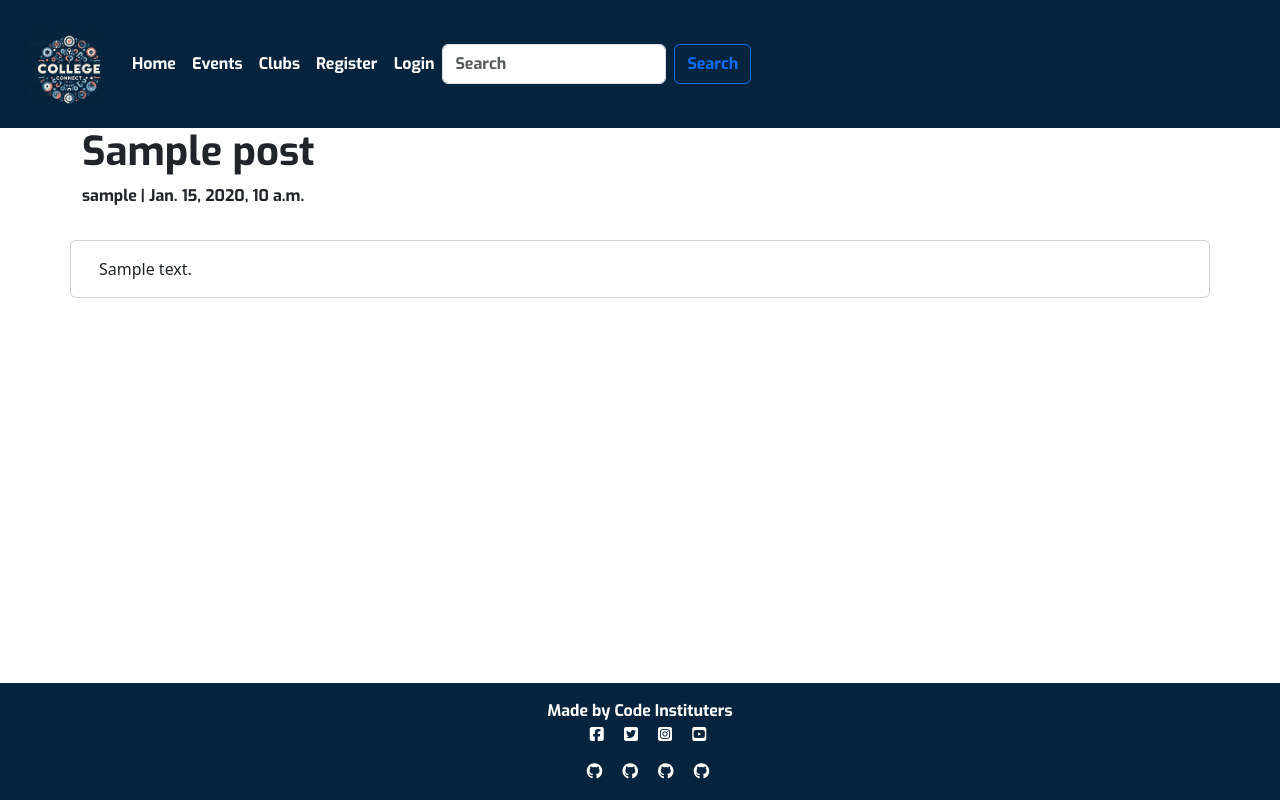
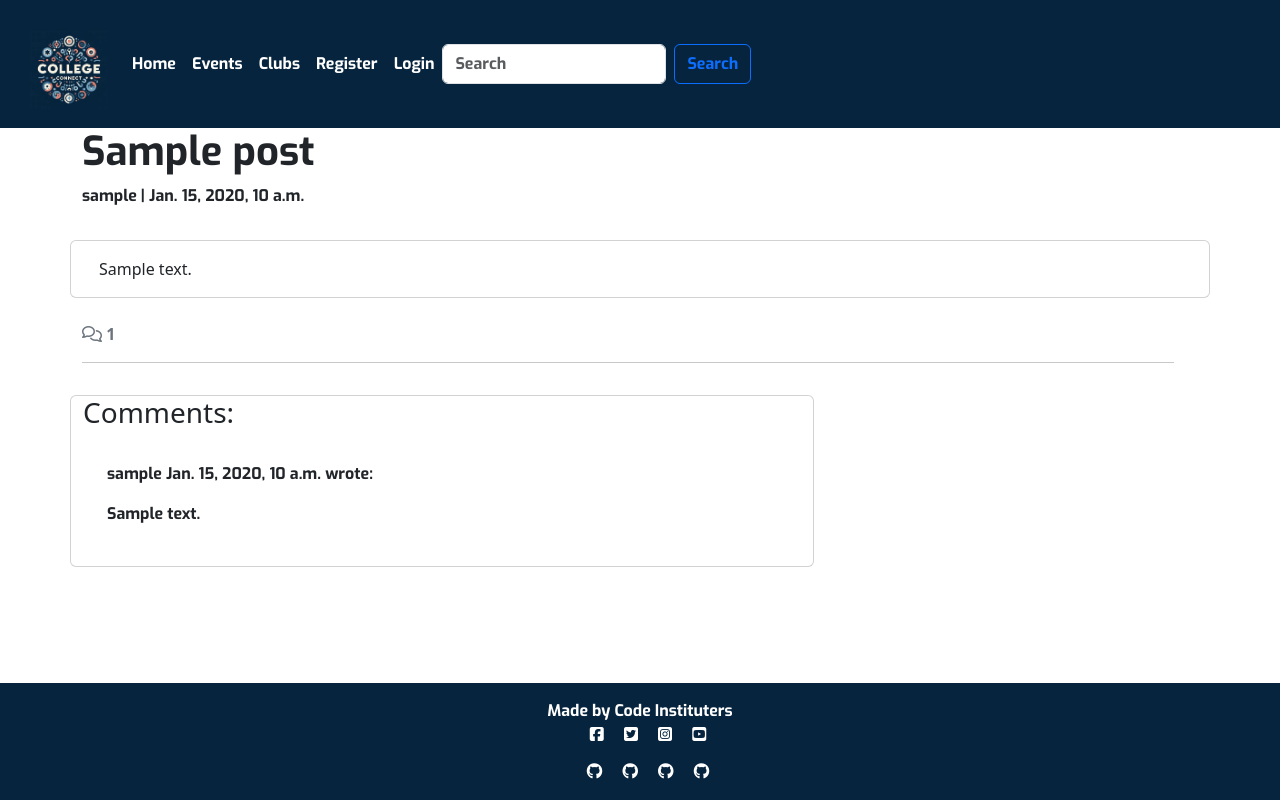
Before and after one commit to Karlsberg62/Hackathon-3, a Django app: a page that uses hackathon3/templates/hackathon3/post_detail.html in a window 1280 px wide. Run offline with Django 4.2, Linux system fonts and the light colour scheme; tables that the repository leaves empty hold one stand-in row (values such as "Sample post"); some libraries are stand-ins or nearby versions.

Commit message:
ADD: Comments admin panel, model & code for post_details

```diff
--- a/hackathon3/admin.py
+++ b/hackathon3/admin.py
@@ -1,6 +1,6 @@
 from django.contrib import admin
+from .models import Post, Comment
 from django_summernote.admin import SummernoteModelAdmin
-from .models import Post
 # Register your models here.
 
 
@@ -10,8 +10,6 @@ class PostAdmin(SummernoteModelAdmin):
     Lists fields for display in admin, fields for search,
     field filters, fields to prepopulate and rich-text editor.
     """
-
-
     list_display = ('title', 'slug', 'status', 'created_on')
     search_fields = ['title', 'content']
     list_filter = ('status','created_on')
@@ -19,3 +17,4 @@ class PostAdmin(SummernoteModelAdmin):
     summernote_fields = ('content',)
 
 # admin.site.register(Post)
+admin.site.register(Comment)
--- a/hackathon3/models.py
+++ b/hackathon3/models.py
@@ -34,3 +34,22 @@ class Post(models.Model):
         ordering = ['-created_on']
     def __str__(self):
         return f"{self.title}| written by {self.author}"
+
+class Comment(models.Model):
+    post = models.ForeignKey(
+        Post, on_delete=models.CASCADE, related_name="comments")
+    author = models.ForeignKey(
+        User, on_delete=models.CASCADE, related_name="commenter")
+    body = models.TextField()
+    approved = models.BooleanField(default=False)
+    created_on = models.DateTimeField(auto_now_add=True)
+    challenge = models.FloatField(default=3.0)
+
+    class Meta:
+        ordering = ["-created_on"]
+    def __str__(self):
+        return f"{self.body} | written by {self.author}"
+
+def profile_page(request):
+    user = get_object_or_404(User, user=request.user)
+    comments = user.commenter.all()
--- a/hackathon3/templates/hackathon3/post_detail.html
+++ b/hackathon3/templates/hackathon3/post_detail.html
@@ -30,10 +30,49 @@
                 </article>
             </div>
         </div>
+        <!-- Displaying count of comments -->
+  <div class="row">
+    <div class="col-12">
+      <strong class="text-secondary">
+        <i class="far fa-comments"></i> {{ comment_count }}
+      </strong>
     </div>
-
-
-
+    <div class="col-12">
+      <hr>
+    </div>
+  </div>
+  <!-- Displaying Comments -->
+  <div class="row">
+    <div class="col-md-8 card mb-4  mt-3 ">
+      <h3>Comments:</h3>
+      <div class="card-body">
+        <!-- We want a for loop inside the empty control tags
+          to iterate through each comment in comments -->
+        {% for comment in comments %}
+        <div class="p-2 comments
+          {% if not comment.approved and comment.author == user %}
+          faded{% elif not comment.approved %} d-none{% endif %}">
+          <p class="font-weight-bold">
+            {{ comment.author }}
+            <span class="font-weight-normal">
+              {{ comment.created_on }}
+            </span> wrote:
+          </p>
+          <div id="comment{{ comment.id }}">
+            {{ comment.body | linebreaks }}
+          </div>
+          {% if not comment.approved and comment.author == user %}
+          <p class="approval">
+            This comment is awaiting approval
+          </p>
+          {% endif %}
+        </div>
+        <!-- Our for loop ends here -->
+        {% endfor %}
+      </div>
+    </div>
+  </div>
+</div>
 
 
 {% endblock %}
--- a/hackathon3/views.py
+++ b/hackathon3/views.py
@@ -73,7 +73,8 @@ def post_detail(request, slug):
 
     queryset = Post.objects.filter(status=1)
     post = get_object_or_404(queryset, slug=slug)
-
+    comments = post.comments.all().order_by("-created_on")
+    comment_count = post.comments.filter(approved=True).count()
 
 
 
@@ -81,7 +82,8 @@ def post_detail(request, slug):
         request,
         "hackathon3/post_detail.html",
         {"post": post,
-
+        "comments": comments,
+        "comment_count": comment_count,
         }
     )
 
```
Also changed, not shown: hackathon3/migrations/0005_comment.py (added).
